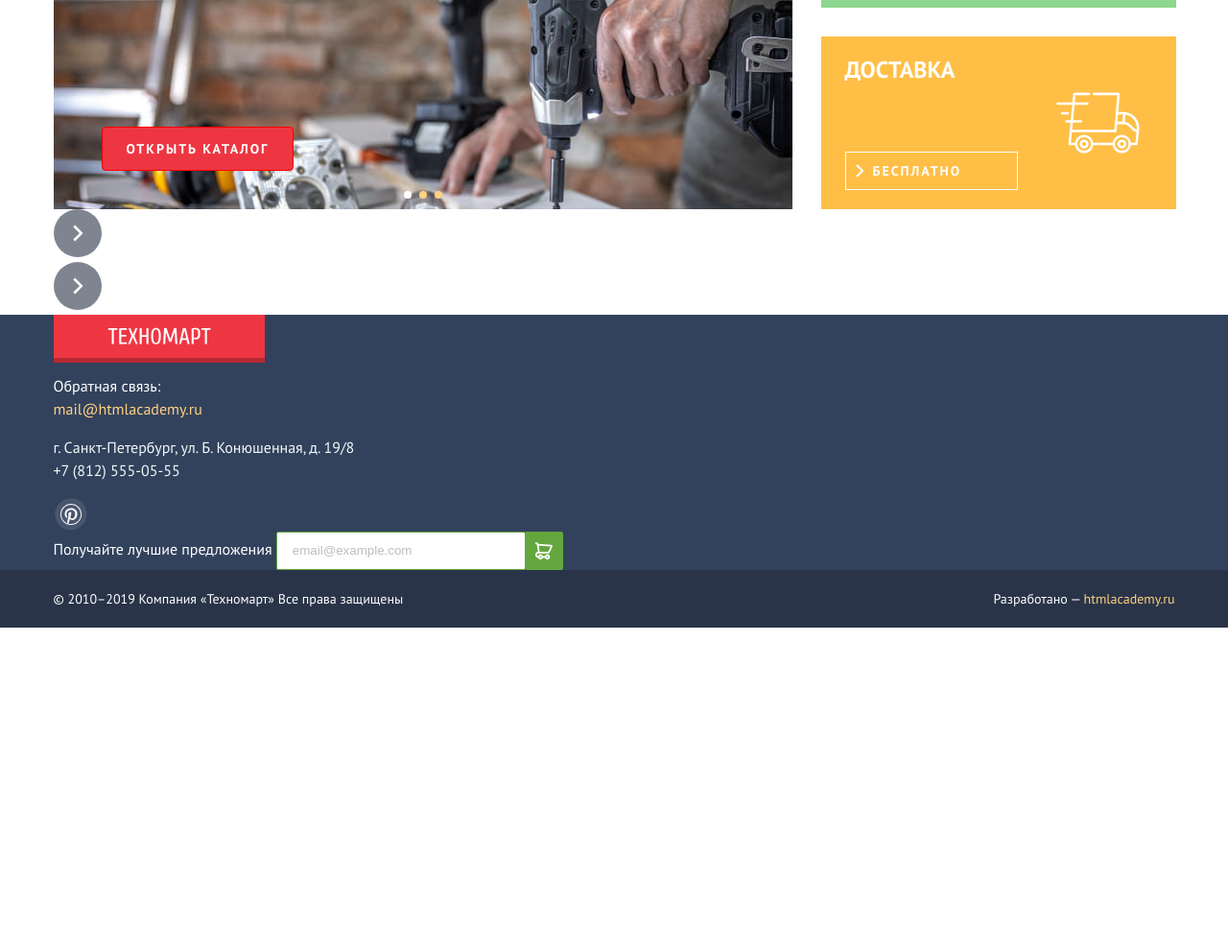
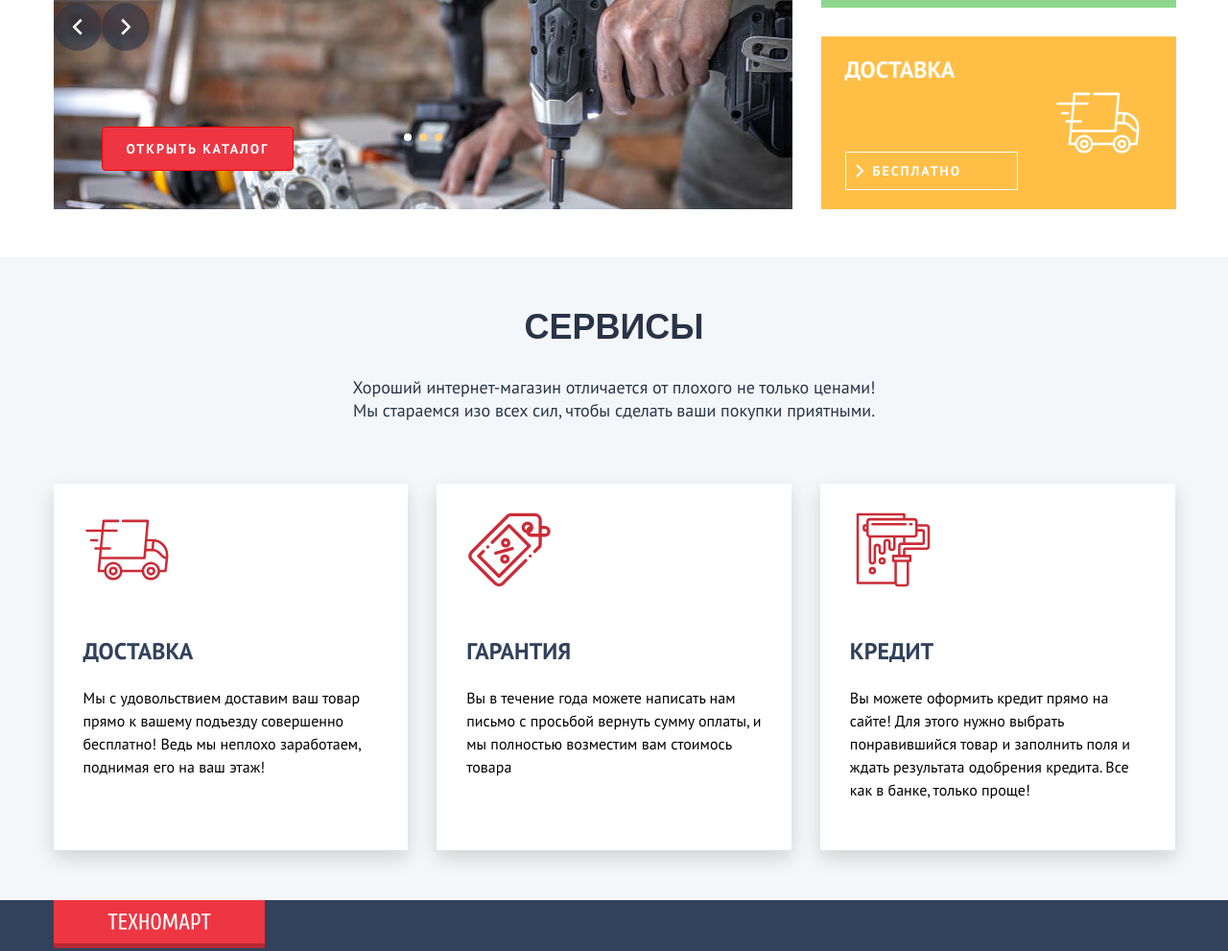
Before and after one commit to Mishok1/HTML-Technomart, a plain HTML site: page index.html in a window 1280 px wide. Shown: the part 592-1583 px from the top of the page at 96% size. Before the commit the page ends 1246 px from the top, so only its background shows below. Drawn offline with Linux system fonts and the light colour scheme.

Commit message:
added_services_section

```diff
--- a/index.html
+++ b/index.html
@@ -144,16 +144,42 @@
             </ul>
             <ul class="slider_control">
                 <li class="slider_control_item">
-                    <button class="slider_control_button button_left" type="button">
+                    <button class="slider_control_button slider_button_left" type="button">
                         <span class="visually_hidden">Предыдущий слайд</span>
                     </button>
                 </li>
                 <li class="slider_control_item">
-                    <button class="slider_control_button button_left" type="button">
+                    <button class="slider_control_button slider_button_right" type="button">
                         <span class="visually_hidden">Следующий слайд</span>
                     </button>
                 </li>
             </ul>
+        </section>
+        <section class="services_section">
+            <div class="width_limiting_container">
+                <h2 class="services_title">Сервисы</h2>
+                <p class="services_text">Хороший интернет-магазин отличается от плохого не только ценами!<br>
+                    Мы стараемся изо всех сил, чтобы сделать ваши покупки приятными.</p>
+                <ul class="services_list ">
+                    <li class="services_item">
+                        <h3 class="services_subtitle">Доставка</h3>
+                        <p class="services_desc">Мы с удовольствием доставим ваш товар прямо к вашему подъезду
+                            совершенно бесплатно! Ведь мы неплохо заработаем,
+                            поднимая его на ваш этаж!</p>
+                    </li>
+                    <li class="services_item">
+                        <h3 class="services_subtitle">Гарантия</h3>
+                        <p class="services_desc">Вы в течение года можете написать нам письмо с просьбой вернуть сумму
+                            оплаты, и мы полностью возместим вам стоимось товара</p>
+                    </li>
+                    <li class="services_item">
+                        <h3 class="services_subtitle">кредит</h3>
+                        <p class="services_desc">Вы можете оформить кредит прямо на сайте! Для этого нужно выбрать
+                            понравившийся товар и заполнить поля и ждать результата одобрения кредита.
+                            Все как в банке, только проще!</p>
+                    </li>
+                </ul>
+            </div>
         </section>
     </main>
     <footer class="main_footer">
--- a/styles/style.css
+++ b/styles/style.css
@@ -257,6 +257,7 @@ body {
 .slider_section {
     color: #FFFFFF;
     position: relative;
+    margin-bottom: 50px;
 }
 
 .catalog_list {
@@ -402,18 +403,14 @@ body {
     margin: 0;
     padding: 0;
     display: flex;
-    /* align-items: center; */
+    flex-wrap: wrap;
+    justify-content: center;
     gap: 8px;
     position: absolute;
-    bottom: 115px;
+    bottom: 65px;
     left: 365px;
 }
 
-.slider_control {
-    list-style-type: none;
-    margin: 0;
-    padding: 0;
-}
 
 .slider_pagination_button {
     padding: 0;
@@ -428,6 +425,16 @@ body {
     background-color: #FFFFFF;
 }
 
+.slider_control {
+    list-style-type: none;
+    margin: 0;
+    padding: 0;
+    display: flex;
+    position: absolute;
+    bottom: 160px;
+    transform: translateY("-50%");
+}
+
 .slider_control_button {
     border: none;
     background: rgba(41, 52, 73, 0.6) url("../images/icons/arrow_right.svg") no-repeat center;
@@ -436,6 +443,87 @@ body {
     /* opacity: 60%; */
     width: 50px;
     height: 50px;
+}
+
+.slider_button_left {
+    transform: rotate(180deg);
+}
+
+/* services section */
+
+.services_section {
+    padding: 52px 0;
+    background-color: #F4F7F9;
+}
+
+.services_title {
+    margin: 0;
+    font-family: "Fira Sans", sans-serif;
+    font-weight: 700;
+    font-size: 36px;
+    line-height: 42px;
+    text-align: center;
+    text-transform: uppercase;
+    margin-bottom: 30px;
+}
+
+.services_text {
+    margin: 0;
+    font-size: 18px;
+    text-align: center;
+    margin-bottom: 64px;
+}
+
+.services_list {
+    list-style-type: none;
+    margin: 0;
+    padding: 0;
+    display: flex;
+    gap: 30px;
+}
+
+.services_item {
+    padding: 24px 31px;
+    width: 370px;
+    min-height: 382px;
+    background-color: #FFFFFF;
+    border-radius: 2px;
+    box-shadow: 0px 8px 20px 0px #00000026;
+}
+
+.services_item::before {
+    content: "";
+    background: url("../images/icons/services/delivery_red.svg") no-repeat;
+    width: 90px;
+    height: 90px;
+    display: block;
+    margin-bottom: 46px;
+}
+
+.services_item:nth-child(2)::before {
+    content: "";
+    background: url("../images/icons/services/sale_red.svg") no-repeat;
+}
+
+.services_item:nth-child(3)::before {
+    content: "";
+    background: url("../images/icons/services/paints_red.svg") no-repeat;
+}
+
+.services_subtitle {
+    margin: 0;
+    /* margin-top: 160px; */
+    margin-bottom: 21px;
+    font-weight: 700;
+    font-size: 24px;
+    line-height: 30px;
+    color: #32425C;
+    text-transform: uppercase;
+}
+
+.services_desc {
+    margin: 0;
+    color: #000000;
 }
 
 /* footer */
```
Also changed, not shown: images/icons/services/delivery_red.svg (added), images/icons/services/paints_red.svg (added), images/icons/services/sale_red.svg (added).
